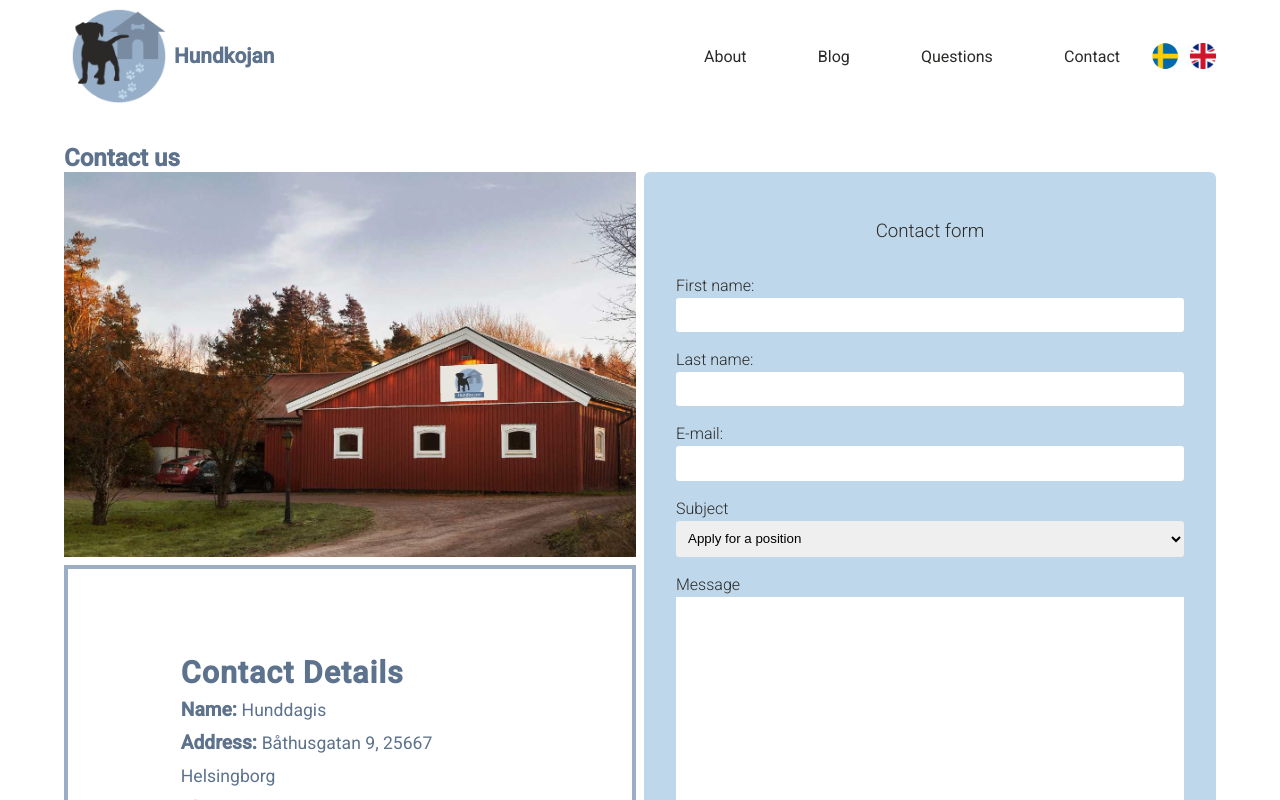
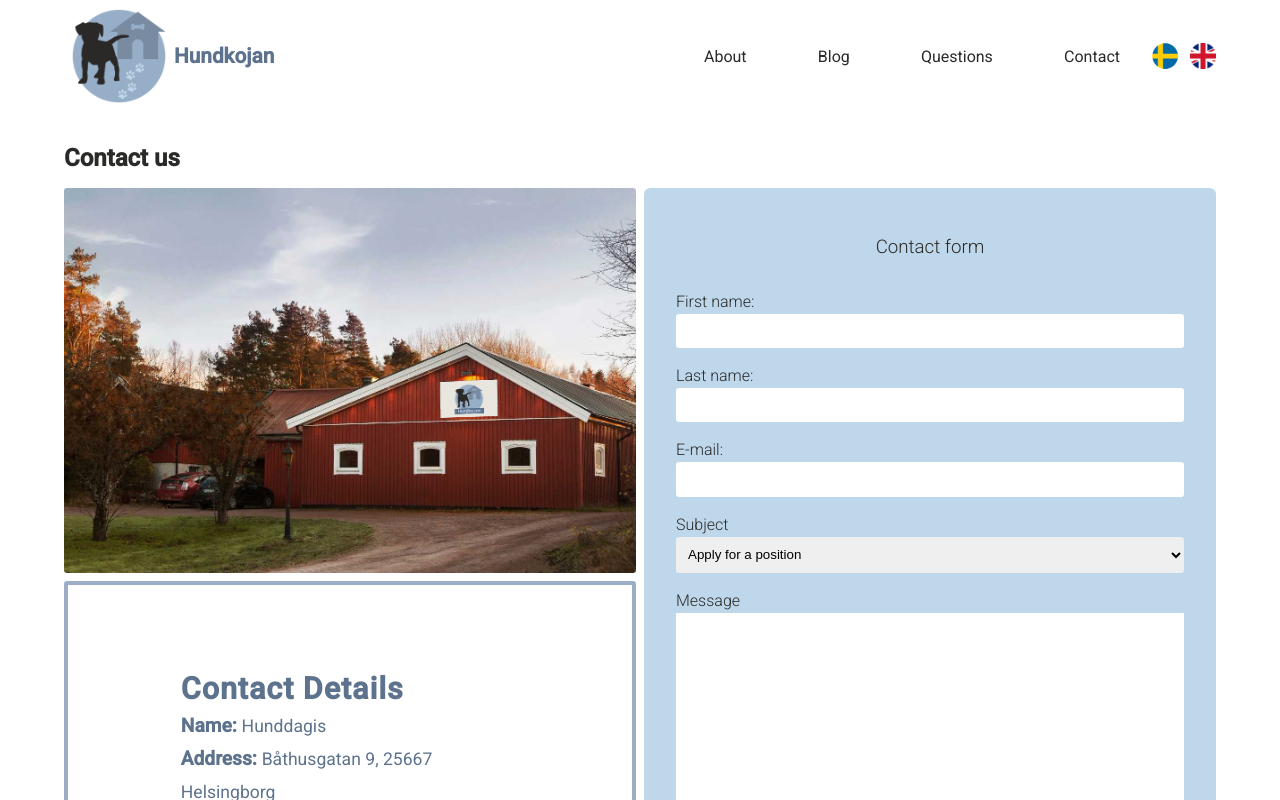
Before and after one commit to EmmaOlsson/hunddagis, a React (Create React App) app: page /contact in a window 1280 px wide. Shown: the top 800 px of the page. Built offline with nearby package versions, Linux system fonts and the light colour scheme.

Commit message:
contact css

```diff
--- a/src/css/contact.module.css
+++ b/src/css/contact.module.css
@@ -33,12 +33,13 @@
 .img{
     width: 100%;
     height: 100%;
+    border-radius: .2rem;
 }
 
 .contactTitle {
     font-size: 1.5rem;
-    margin-top: 2rem;
-    color: var(--hundkojan-blue);
+    margin-bottom: 1rem;
+    color: var(--black-sky);
 }
 .contactDetails {
     height: 100%;
@@ -50,6 +51,7 @@
     border: 4px solid var(--sky-blue);
     color: var(--hundkojan-blue);
     line-height: 2rem;
+    border-radius: .2rem;
 }
 
 .contactDetailsTitle {
```
